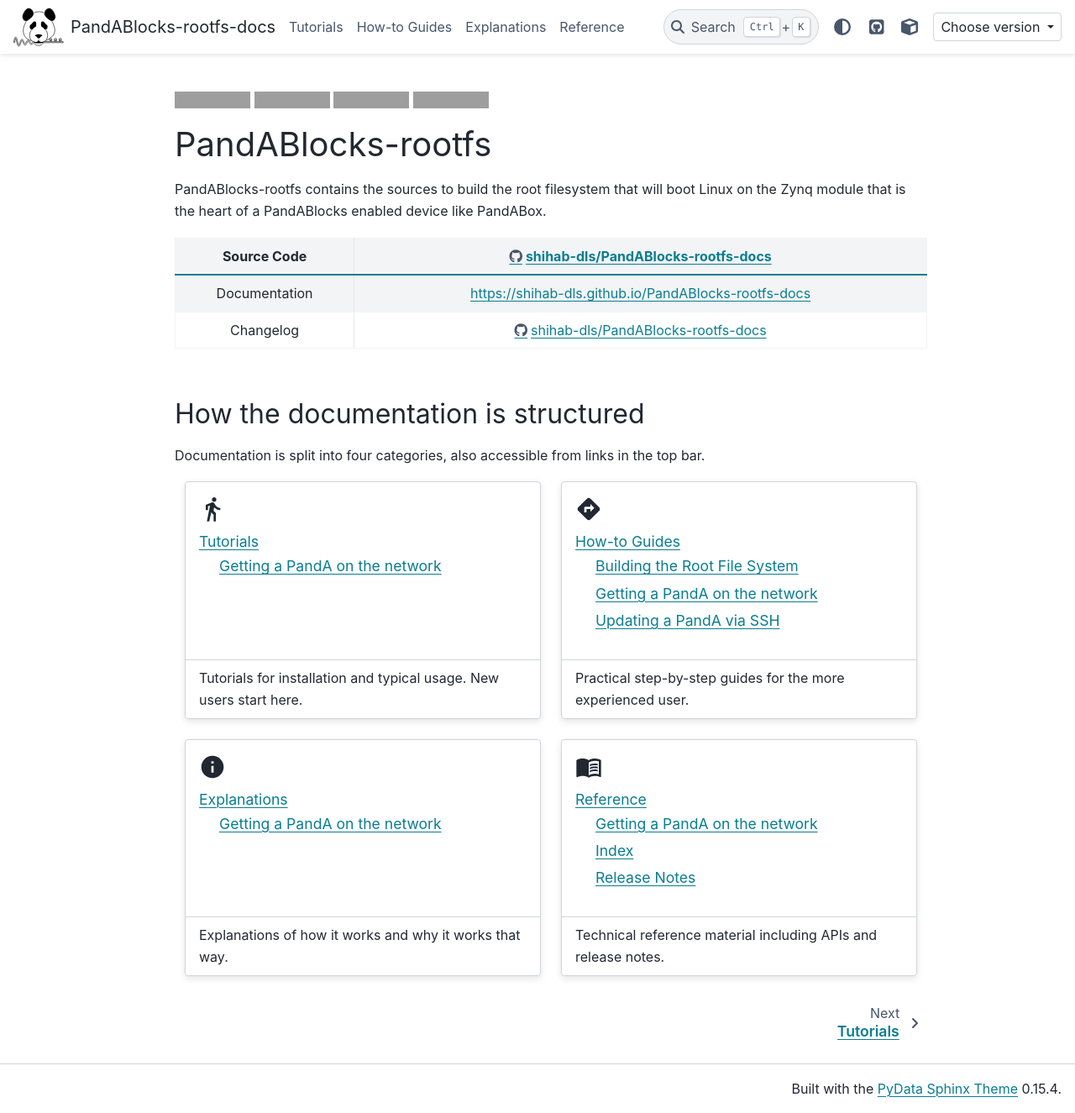
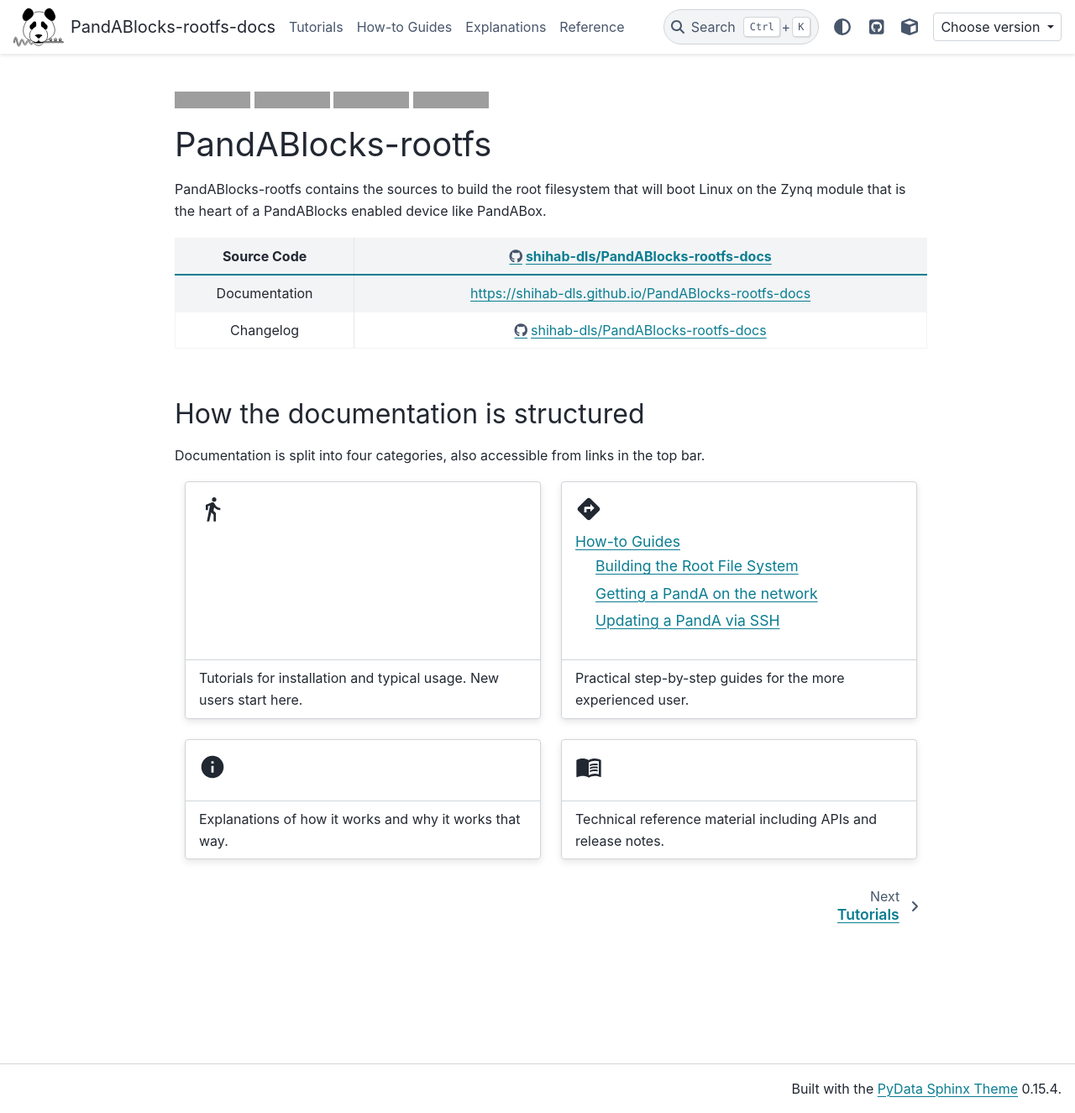
Before and after one commit to ShihabSul/K8s-Self-Hosted-Runner, a Sphinx documentation site: the page built from docs/index.md, in a window 1280 px wide and 1325 px high. Shown: the whole window at 84% size. Built offline with Sphinx 7.4.7 and the PyData theme 0.15.4, drawn with Linux system fonts in a browser that asks for light colours; the version number could not be read and is left out; comment, search, counter and statistics services are not loaded; some of the changed lines change nothing that is shown; grey boxes are pictures that could not be loaded.

Commit message:
Hiding TOCs

````diff
--- a/docs/explanations/quickstart.md
+++ /dev/null
@@ -1,85 +0,0 @@
-# Getting a PandA on the network
-
-The SD card inside a PandA contains a `config.txt` file that allows control of networking and other configuration settings
-
-```
-# This file contains configuration settings.  In this file network and other
-# settings can be adjusted.
-
-# If ADDRESS and NETMASK are not both specified DHCP will be used instead.
-# The ADDRESS field can be set to a four part dotted IP address followed by a
-# network mask specification thus:
-#
-#   ADDRESS = 172.23.252.202
-#   NETMASK = 255.255.240.0
-
-# If the ADDRESS field has been set then the GATEWAY and DNS fields should be
-# set:
-#
-#   GATEWAY = 172.23.240.254
-#   DNS = 172.23.5.13 172.23.4.1 130.246.8.13
-
-# Optionally the DNS search domain can be set:
-#
-#   DNS_SEARCH = diamond.ac.uk
-
-# The NTP server or servers can be specified here:
-#
-#   NTP = 172.23.240.2 172.23.199.1
-
-# The machine hostname can be specified here:
-#
-#   HOSTNAME = panda
-
-# To skip loading any zpackages at startup, either for testing or as an
-# override to recover from a faulty zpkg install:
-#
-#   NO_ZPKG
-```
-
-During startup the network will be configured as follows:
-
-- If `ADDRESS` and `NETMASK` are set then a static `IP` will be assigned, and the remaining keys should also be set. Additionally, `NTP` can be set to specify a list of `NTP` servers.
-- Otherwise DHCP will be attempted. If successful this will assign the IP address, gateway and DNS settings, and may assign hostname. If the DHCP server provides the NTP option, it will be used to set the NTP servers. This will take priority over the `NTP` parameter.
-- If DCHP fails then “ZeroConf” is attempted. If this also fails then PandA will not be reachable on the network.
-
-Note that in the default configuration PandA will attempt to contact NTP servers at `0.pool.ntp.org` etc.
-
-## Override file
-
-If a static IP address needs to be set this can be configured after installation via the following override mechanism.
-
-If a USB drive is plugged into PandA while it is booting, and if the drive contains this file:
-
-	`panda-config.txt`
-
-then this file will be used for network configuration instead of `config.txt` on the `SD` card.
-
-This override file can be made permanent by using the `Show Network Configuration` function of the Web Admin as explained below.
-
-## Web Interface
-
-Once a PandA is on the network, it exposes a Web Interface that is accessible by typing it’s ip address or hostname into a browser. This consists of a number of areas:
-
-- Home: A summary of the Web Interface sections
-- Docs: Documentation on the hardware, firmware and software that make up the device
-- Control: If the Web Control package is loaded then this allows the functional blocks that make up PandA to be wired together, parameters set, and the design saved and loaded.
-- Admin: Allows installation of packages from a USB key, setting up SSH keys, and other remote administration.
-
-## Web Admin
-
-This allows the following functions:
-
-- System
-  * Reboot/Restart
-  * Show /var/log/messages
-  * Show Network Configuration
-- Packages
-  * List Installed Packages
-  * Install Packages from USB
-  * Install Rootfs from USB
-- SSH Keys
-  * Show Authorised SSH Keys
-  * Append SSH keys from USB
-
-Instructions on each operation is available by visiting the relevant Web Admin page.
--- a/docs/index.md
+++ b/docs/index.md
@@ -20,6 +20,7 @@
 :::{grid-item-card} {material-regular}`directions_walk;2em`
 ```{toctree}
 :maxdepth: 2
+:hidden:
 tutorials
 ```
 +++
@@ -38,6 +39,7 @@
 :::{grid-item-card} {material-regular}`info;2em`
 ```{toctree}
 :maxdepth: 2
+:hidden:
 explanations
 ```
 +++
@@ -47,6 +49,7 @@
 :::{grid-item-card} {material-regular}`menu_book;2em`
 ```{toctree}
 :maxdepth: 2
+:hidden:
 reference
 ```
 +++
--- a/docs/reference/quickstart.md
+++ /dev/null
@@ -1,85 +0,0 @@
-# Getting a PandA on the network
-
-The SD card inside a PandA contains a `config.txt` file that allows control of networking and other configuration settings
-
-```
-# This file contains configuration settings.  In this file network and other
-# settings can be adjusted.
-
-# If ADDRESS and NETMASK are not both specified DHCP will be used instead.
-# The ADDRESS field can be set to a four part dotted IP address followed by a
-# network mask specification thus:
-#
-#   ADDRESS = 172.23.252.202
-#   NETMASK = 255.255.240.0
-
-# If the ADDRESS field has been set then the GATEWAY and DNS fields should be
-# set:
-#
-#   GATEWAY = 172.23.240.254
-#   DNS = 172.23.5.13 172.23.4.1 130.246.8.13
-
-# Optionally the DNS search domain can be set:
-#
-#   DNS_SEARCH = diamond.ac.uk
-
-# The NTP server or servers can be specified here:
-#
-#   NTP = 172.23.240.2 172.23.199.1
-
-# The machine hostname can be specified here:
-#
-#   HOSTNAME = panda
-
-# To skip loading any zpackages at startup, either for testing or as an
-# override to recover from a faulty zpkg install:
-#
-#   NO_ZPKG
-```
-
-During startup the network will be configured as follows:
-
-- If `ADDRESS` and `NETMASK` are set then a static `IP` will be assigned, and the remaining keys should also be set. Additionally, `NTP` can be set to specify a list of `NTP` servers.
-- Otherwise DHCP will be attempted. If successful this will assign the IP address, gateway and DNS settings, and may assign hostname. If the DHCP server provides the NTP option, it will be used to set the NTP servers. This will take priority over the `NTP` parameter.
-- If DCHP fails then “ZeroConf” is attempted. If this also fails then PandA will not be reachable on the network.
-
-Note that in the default configuration PandA will attempt to contact NTP servers at `0.pool.ntp.org` etc.
-
-## Override file
-
-If a static IP address needs to be set this can be configured after installation via the following override mechanism.
-
-If a USB drive is plugged into PandA while it is booting, and if the drive contains this file:
-
-	`panda-config.txt`
-
-then this file will be used for network configuration instead of `config.txt` on the `SD` card.
-
-This override file can be made permanent by using the `Show Network Configuration` function of the Web Admin as explained below.
-
-## Web Interface
-
-Once a PandA is on the network, it exposes a Web Interface that is accessible by typing it’s ip address or hostname into a browser. This consists of a number of areas:
-
-- Home: A summary of the Web Interface sections
-- Docs: Documentation on the hardware, firmware and software that make up the device
-- Control: If the Web Control package is loaded then this allows the functional blocks that make up PandA to be wired together, parameters set, and the design saved and loaded.
-- Admin: Allows installation of packages from a USB key, setting up SSH keys, and other remote administration.
-
-## Web Admin
-
-This allows the following functions:
-
-- System
-  * Reboot/Restart
-  * Show /var/log/messages
-  * Show Network Configuration
-- Packages
-  * List Installed Packages
-  * Install Packages from USB
-  * Install Rootfs from USB
-- SSH Keys
-  * Show Authorised SSH Keys
-  * Append SSH keys from USB
-
-Instructions on each operation is available by visiting the relevant Web Admin page.
--- a/docs/tutorials/quickstart.md
+++ /dev/null
@@ -1,85 +0,0 @@
-# Getting a PandA on the network
-
-The SD card inside a PandA contains a `config.txt` file that allows control of networking and other configuration settings
-
-```
-# This file contains configuration settings.  In this file network and other
-# settings can be adjusted.
-
-# If ADDRESS and NETMASK are not both specified DHCP will be used instead.
-# The ADDRESS field can be set to a four part dotted IP address followed by a
-# network mask specification thus:
-#
-#   ADDRESS = 172.23.252.202
-#   NETMASK = 255.255.240.0
-
-# If the ADDRESS field has been set then the GATEWAY and DNS fields should be
-# set:
-#
-#   GATEWAY = 172.23.240.254
-#   DNS = 172.23.5.13 172.23.4.1 130.246.8.13
-
-# Optionally the DNS search domain can be set:
-#
-#   DNS_SEARCH = diamond.ac.uk
-
-# The NTP server or servers can be specified here:
-#
-#   NTP = 172.23.240.2 172.23.199.1
-
-# The machine hostname can be specified here:
-#
-#   HOSTNAME = panda
-
-# To skip loading any zpackages at startup, either for testing or as an
-# override to recover from a faulty zpkg install:
-#
-#   NO_ZPKG
-```
-
-During startup the network will be configured as follows:
-
-- If `ADDRESS` and `NETMASK` are set then a static `IP` will be assigned, and the remaining keys should also be set. Additionally, `NTP` can be set to specify a list of `NTP` servers.
-- Otherwise DHCP will be attempted. If successful this will assign the IP address, gateway and DNS settings, and may assign hostname. If the DHCP server provides the NTP option, it will be used to set the NTP servers. This will take priority over the `NTP` parameter.
-- If DCHP fails then “ZeroConf” is attempted. If this also fails then PandA will not be reachable on the network.
-
-Note that in the default configuration PandA will attempt to contact NTP servers at `0.pool.ntp.org` etc.
-
-## Override file
-
-If a static IP address needs to be set this can be configured after installation via the following override mechanism.
-
-If a USB drive is plugged into PandA while it is booting, and if the drive contains this file:
-
-	`panda-config.txt`
-
-then this file will be used for network configuration instead of `config.txt` on the `SD` card.
-
-This override file can be made permanent by using the `Show Network Configuration` function of the Web Admin as explained below.
-
-## Web Interface
-
-Once a PandA is on the network, it exposes a Web Interface that is accessible by typing it’s ip address or hostname into a browser. This consists of a number of areas:
-
-- Home: A summary of the Web Interface sections
-- Docs: Documentation on the hardware, firmware and software that make up the device
-- Control: If the Web Control package is loaded then this allows the functional blocks that make up PandA to be wired together, parameters set, and the design saved and loaded.
-- Admin: Allows installation of packages from a USB key, setting up SSH keys, and other remote administration.
-
-## Web Admin
-
-This allows the following functions:
-
-- System
-  * Reboot/Restart
-  * Show /var/log/messages
-  * Show Network Configuration
-- Packages
-  * List Installed Packages
-  * Install Packages from USB
-  * Install Rootfs from USB
-- SSH Keys
-  * Show Authorised SSH Keys
-  * Append SSH keys from USB
-
-Instructions on each operation is available by visiting the relevant Web Admin page.
````
